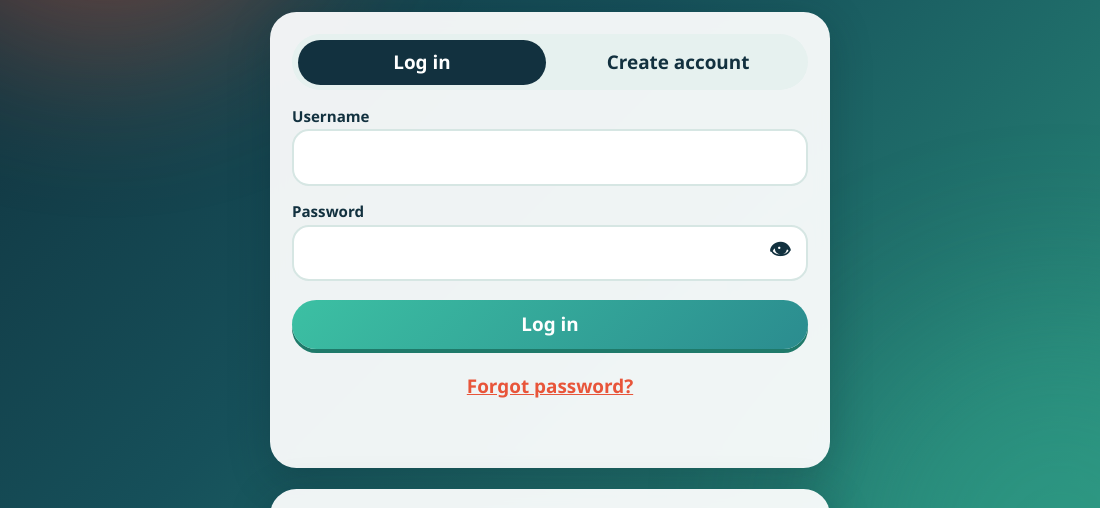
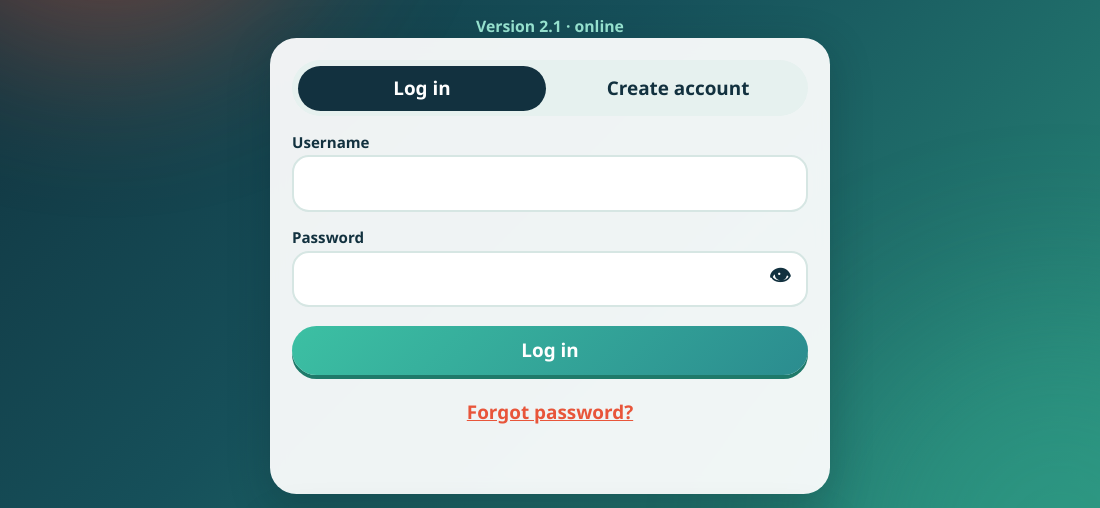
Before and after one commit to lovedriven/typing-tool, an Electron app: page index.html in a window 1100 px wide. Shown: the part 255-763 px from the top of the page. Drawn offline with Linux system fonts and the light colour scheme.

Commit message:
Update index.html

```diff
--- a/index.html
+++ b/index.html
@@ -88,7 +88,7 @@ function issues(p,u){const e=[];if(p.length<8)e.push('8+ characters');if(!/[a-z]
 function meter(i){const p=i.value;let s=[p.length>=8,p.length>=12,/[a-z]/.test(p)&&/[A-Z]/.test(p),/\d/.test(p),/[^\w\s]/.test(p)].filter(Boolean).length;const b=$('#'+i.dataset.b);b.style.width=s*20+'%';b.style.background=s<3?'#e8553a':s<4?'#e9a23b':'#34a98f'}
 const msg=(t,ok)=>{const m=$('#m');if(m){m.textContent=t;m.className=ok?'ok':''}};
 const show=h=>{$('#app').innerHTML=h;scrollTo(0,0);eyes()};
-const head=`<div class="center"><img class="logo" src="${LOGO}" alt="LoveDriven Ministries"><h1>Street Leader Program (SLP) ICT</h1><p class="sub">Keyboard Trainer</p></div>`;
+const head=`<div class="center"><img class="logo" src="${LOGO}" alt="LoveDriven Ministries"><h1>Street Leader Program (SLP) ICT</h1><p class="sub">Keyboard Trainer</p><small style="color:#9be8d4;font-weight:700">Version 2.1 · online</small></div>`;
 const CAUT=`<div class="caution"><b>Password safety:</b> never share your password, not even with friends. Don't use your phone number, birthday or name. Log out on shared computers. If you forget it, only the admin can give you a reset code. Keep your backup file private.</div>`;
 function auth(t='in'){
  const tabs=`<div class="tabs"><button class="${t=='in'?'on':''}" onclick="auth('in')">Log in</button><button class="${t=='up'?'on':''}" onclick="auth('up')">Create account</button></div>`;
```
